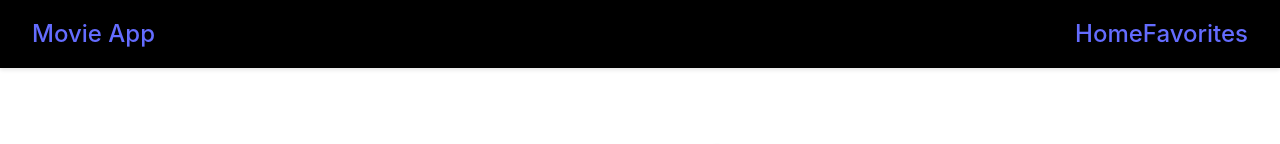
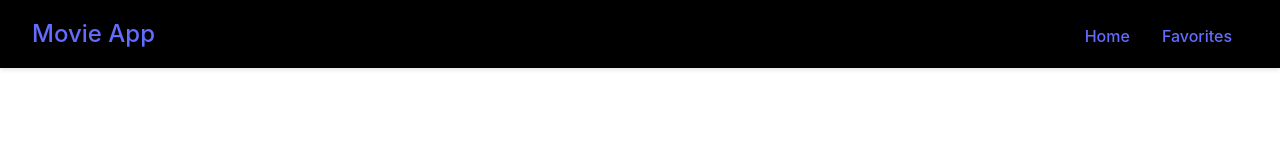
Before and after one commit to Danger0101/React_Project, a React (Vite) app in the folder movie_react_toutorial/: page /favorites in a window 1280 px wide. Shown: the top 144 px of the page. Built offline with nearby package versions, Linux system fonts and the light colour scheme.

Commit message:
Added nav-link class to nav links

```diff
--- a/movie_react_toutorial/src/components/Navbar.jsx
+++ b/movie_react_toutorial/src/components/Navbar.jsx
@@ -8,8 +8,8 @@ function Navbar() {
         <Link to="/">Movie App</Link>
       </div>
       <div className="navbar-brand">
-        <Link to="/">Home</Link>
-        <Link to="/favorites">Favorites</Link>
+        <Link to="/" className="nav-link">Home</Link>
+        <Link to="/favorites" className="nav-link">Favorites</Link>
       </div>
     </nav>
   );
```
